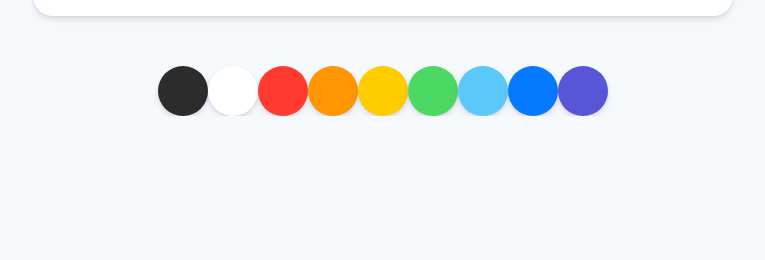
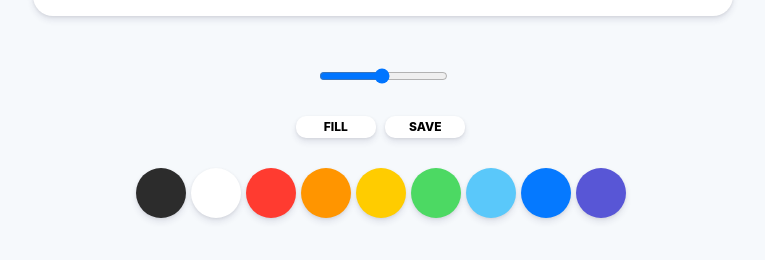
Before and after one commit to jiwon03/paintjs, a plain HTML site: page index.html in a window 1280 px wide. Shown: the part 734-994 px from the top of the page, without its empty margins (257-1022 px from the left). Before the commit the page ends 850 px from the top, so only its background shows below. Drawn offline with Linux system fonts and the light colour scheme.

Commit message:
Styless part2

```diff
--- a/index.html
+++ b/index.html
@@ -9,6 +9,12 @@
 <body>
     <canvas id="jsCanvas" class="canvas"></canvas>
     <div class="controls">
+        <div class="controls__range">
+            <input type="range" id="jsRange" min="0.1" max="5" value="2.5" step="0.1" />
+        </div>
+        <div class="controls__btns">
+            <button id="jsMode">Fill</button>
+            <button id="jsSave">Save</button></div>
         <div class="controls__colors" id="jsColors">
             <div class="controls__color" style="background-color: #2c2c2c;"></div>
             <div class="controls__color" style="background-color: white;"></div>
--- a/style.css
+++ b/style.css
@@ -7,7 +7,7 @@ body {
   display: flex;
   flex-direction: column;
   align-items: center;
-  padding-top: 50px;
+  padding: 50px 0;
 }
 .canvas {
   width: 700px;
@@ -18,6 +18,29 @@ body {
 }
 .controls {
   margin-top: 50px;
+  display: flex;
+  flex-direction: column;
+  align-items: center;
+}
+.controls__btns {
+  margin-bottom: 30px;
+}
+.controls__btns button {
+  all: unset;
+  cursor: pointer;
+  background-color: white;
+  padding: 5px 0px;
+  width: 80px;
+  text-align: center;
+  border-radius: 10px;
+  margin-right: 5px;
+  box-shadow: 0 4px 6px rgba(50, 50, 93, 0.11), 0 1px 3px rgba(0, 0, 0, 0.08);
+  text-transform: uppercase;
+  font-weight: 800;
+  font-size: 12px;
+}
+.controls__btns button:active {
+  transform: scale(0.98);
 }
 .controls .controls__colors {
   display: flex;
@@ -28,4 +51,8 @@ body {
   box-shadow: 0 4px 6px rgba(50, 50, 93, 0.11), 0 1px 3px rgba(0, 0, 0, 0.08);
   border-radius: 50%;
   cursor: pointer;
+  margin-right: 5px;
 }
+.controls .controls__range {
+  margin-bottom: 30px;
+}
```
